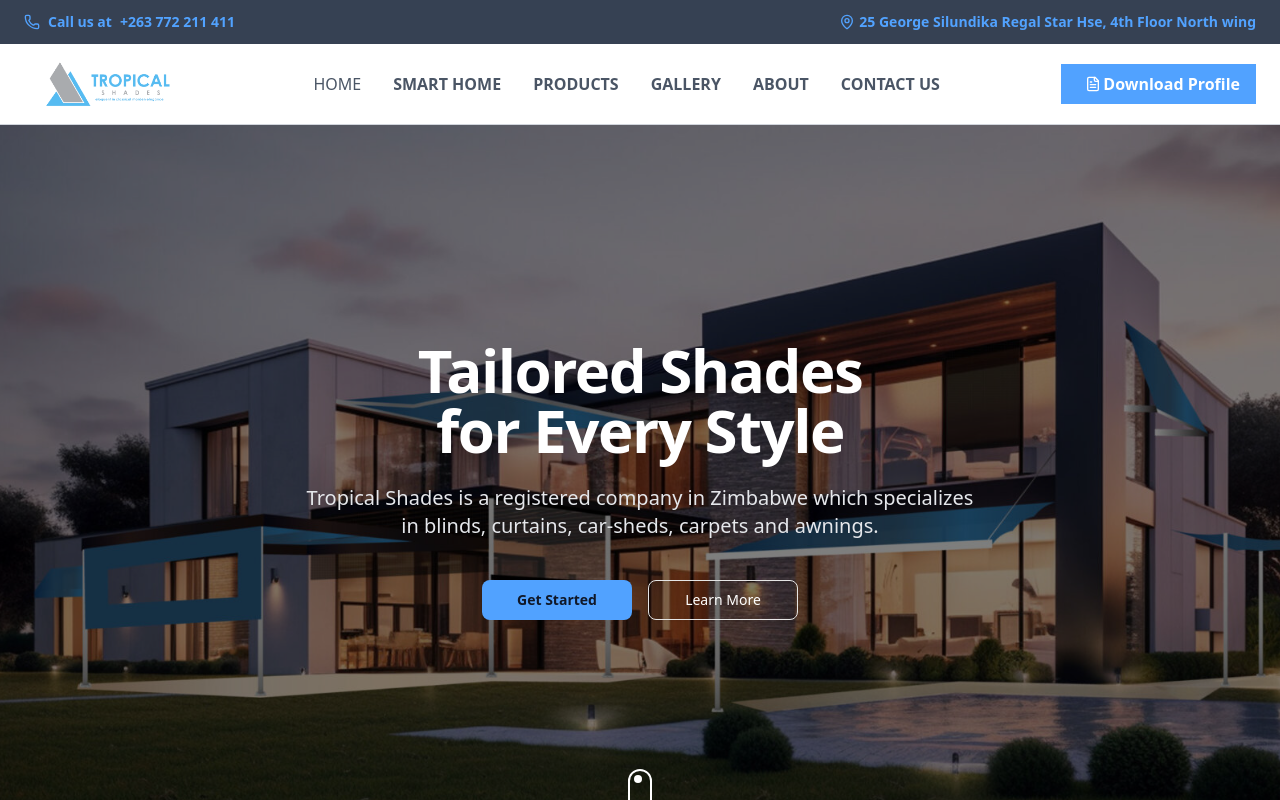
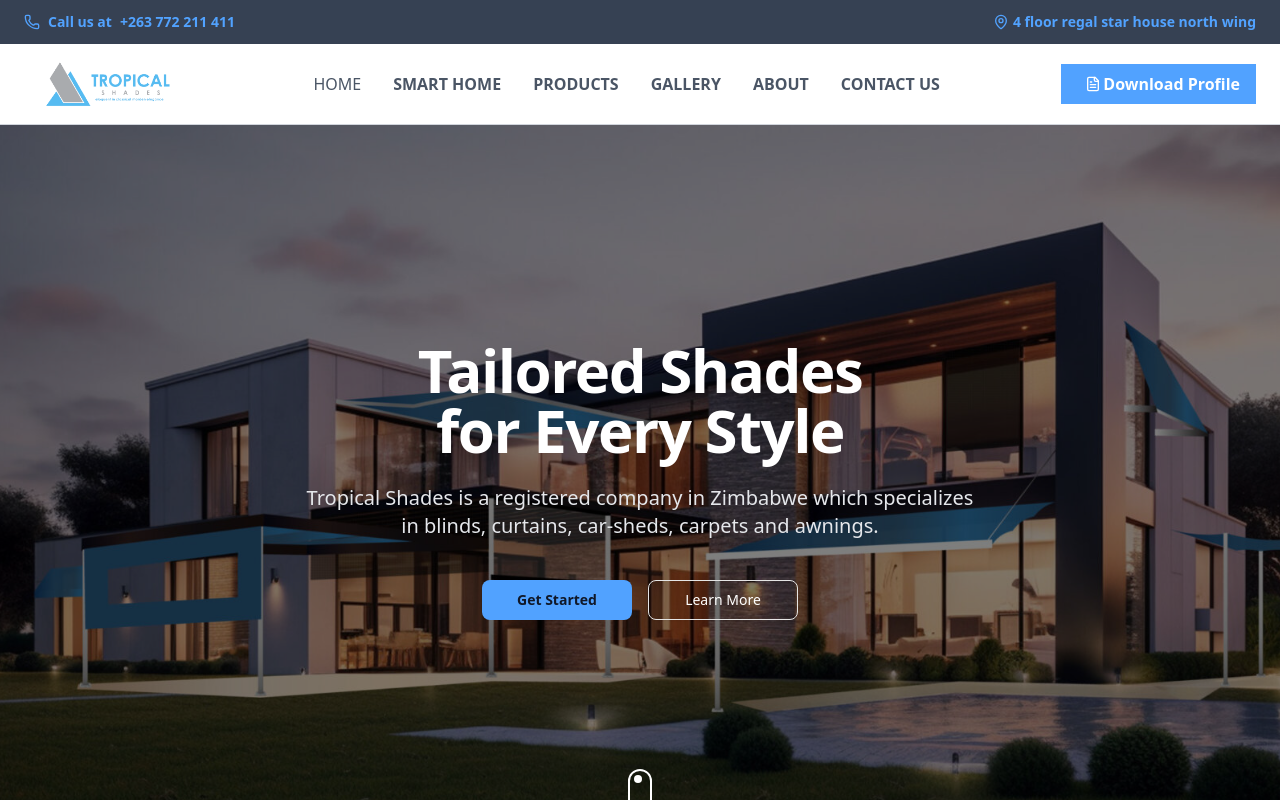
Before and after one commit to grahamusai/tropicalblinds, a Next.js app: page / in a window 1280 px wide. Shown: the top 800 px of the page. Built offline with nearby package versions, Linux system fonts and the light colour scheme.

Commit message:
smart home

```diff
--- a/app/components/Navbar.jsx
+++ b/app/components/Navbar.jsx
@@ -50,9 +50,9 @@ export default function Navbar() {
             >
               <MapPin className="h-4 w-4 mr-1" />
               <span className="hidden sm:inline ">
-                25 George Silundika Regal Star Hse, 4th Floor North wing
+              4 floor regal star house north wing
               </span>
-              <span className="sm:hidden ">25 George Silundika</span>
+              <span className="sm:hidden ">4 floor regal star house north wing</span>
             </Link>
 
           </div>
@@ -134,12 +134,13 @@ export default function Navbar() {
                 HOME
               </Link>
               <Link
-                href="/about"
-                className="text-gray-600 py-2 px-3 rounded hover:bg-gray-100"
+                href="/smart-home"
+                className="text-gray-600 font-medium py-2 px-3 rounded hover:bg-gray-100"
                 onClick={() => setIsOpen(false)}
               >
-                ABOUT
+                SMART HOME
               </Link>
+
               <Link
                 href="/products"
                 className="text-gray-600 py-2 px-3 rounded hover:bg-gray-100"
@@ -153,6 +154,13 @@ export default function Navbar() {
                 onClick={() => setIsOpen(false)}
               >
                 GALLERY
+              </Link>
+              <Link
+                href="/about"
+                className="text-gray-600 py-2 px-3 rounded hover:bg-gray-100"
+                onClick={() => setIsOpen(false)}
+              >
+                ABOUT
               </Link>
 
               <Link
--- a/app/components/footer.jsx
+++ b/app/components/footer.jsx
@@ -142,7 +142,7 @@ export default function FooterSection() {
               <ul className="space-y-3">
                 <li className="flex items-start gap-3 text-black">
                   <MapPin className="mt-1 h-5 w-5 shrink-0 text-primary" />
-                  <span>25 George Silundika Regal Star Hse, 4th Floor North wing</span>
+                  <span>4 floor regal star house north wing</span>
                 </li>
                 <li className="flex flex-col  gap-3 text-black">
                   {/* <Phone className="h-5 w-5 shrink-0 text-primary" /> */}
```
